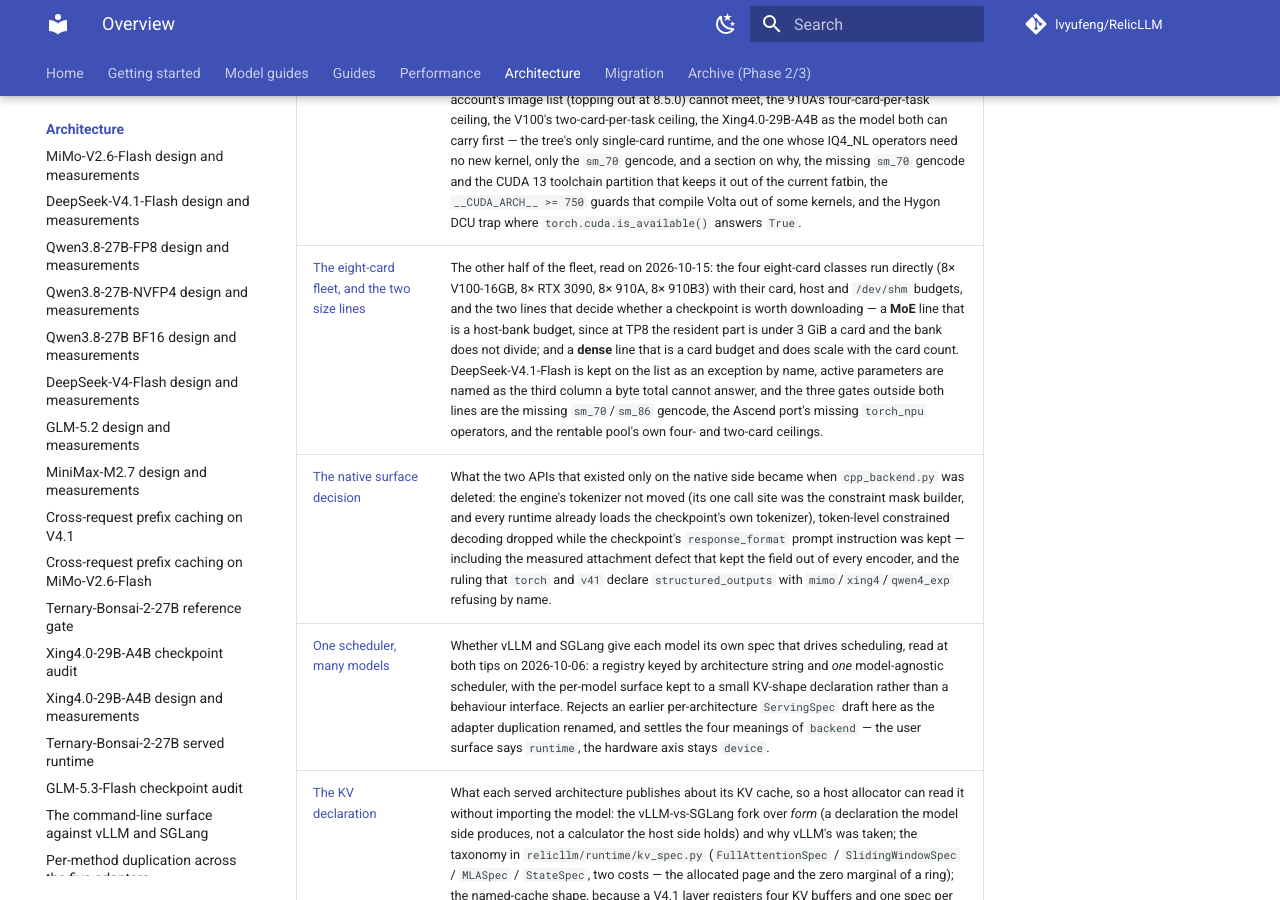
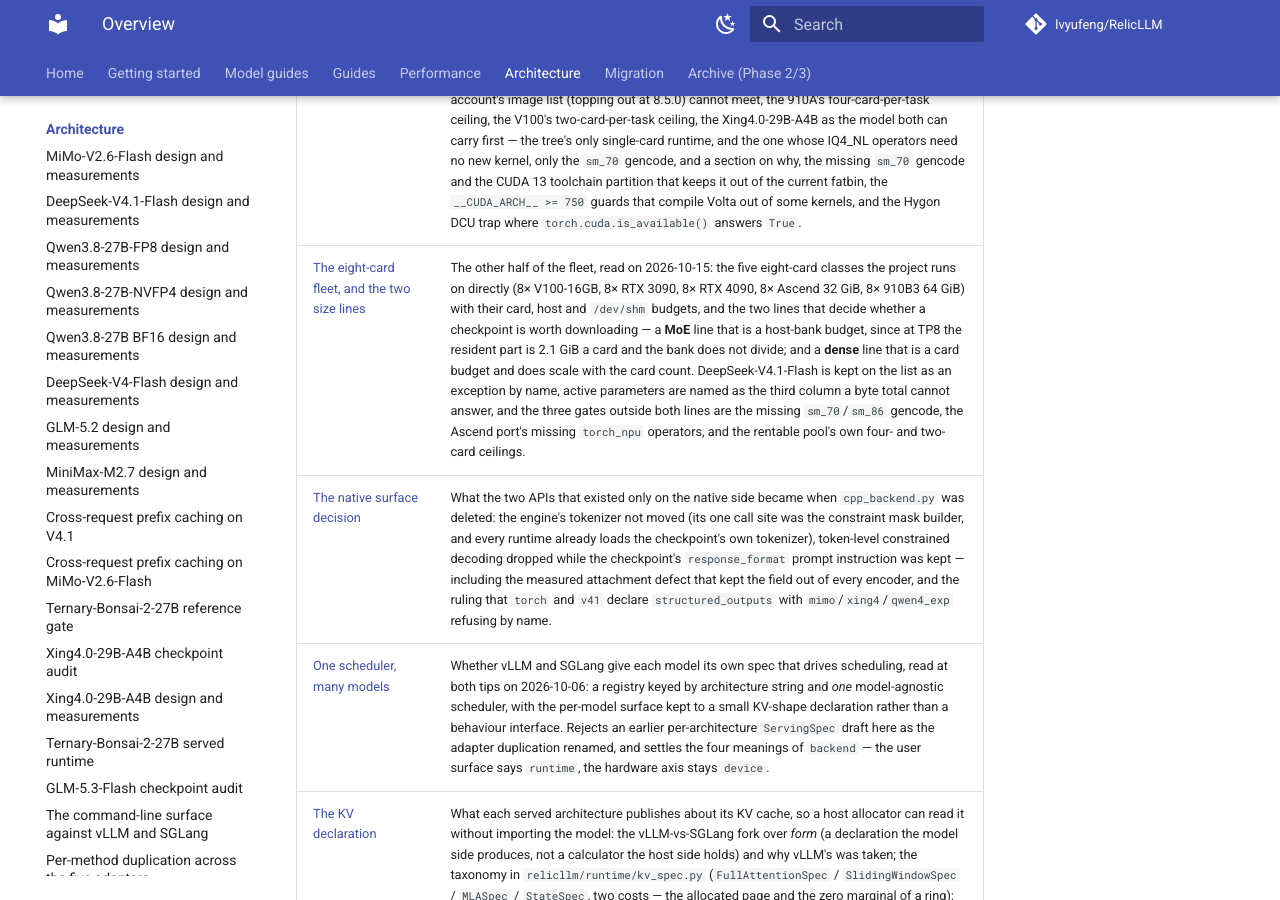
Before and after one commit to lvyufeng/RelicLLM, an MkDocs documentation site: the page built from docs/architecture/index.md, in a window 1280 px wide and 900 px high, scrolled down 3655 px. Built offline with MkDocs 1.6.1 and Material for MkDocs 9.7.7, drawn with Linux system fonts in a browser that asks for light colours; comment, search, counter and statistics services are not loaded.

Commit message:
docs(fleet): the index row counts five classes, not four
The row was written with the first commit's table and the second commit added the RTX 4090
class to it without updating the summary. It also repeated the 17.5 GiB resident figure that
the page no longer carries; the measured one is 2.1 GiB a card over eight ranks.

Co-Authored-By: Codex <noreply@anthropic.com>

```diff
--- a/docs/architecture/index.md
+++ b/docs/architecture/index.md
@@ -47,7 +47,7 @@ usually measured against. Three things are worth knowing before reading:
 | [The device plane](device_plane.md) | Which accelerator a process runs on, and what a second hardware family would have to satisfy to run here: the two string tables a port gets wrong first, the five canonicalizers folded onto one resolution under three named policies, the six entry points that decide a device and a collective, the `load_ops` provider seam and the 46 bindings it has no provider for, the four things that need replacing rather than renaming (graph capture, pinned memory, the custom all-reduce, NUMA affinity), and the line between an Ascend *decision* — testable on this CUDA box — and an Ascend *tensor*, which is not. |
 | [Joining a machine, and joining a family](joining_a_machine_or_a_family.md) | The contract behind the device plane's design, split along the two axes that arrive looking like one: **a machine** (a fourth box running the existing stack — per-host facts, the platform-dependent visible-devices variable, `scripts/remote_build.sh`, and why the baseline cannot see a skip) and **a family** (a first non-NVIDIA accelerator — what a runtime declares and the empty-tuple rule, why compute capability's *encoding* does not generalise even though its *question* does, the declaration/probe/provider checklist, and the six things with no answer yet). |
 | [The OpenI C2Net roster, and the first two targets](openi_c2net_roster_and_targets.md) | The rentable C2Net roster as measured on 2026-10-14 — nine `compute_source` families with their `spec_id` and price in one table, the measured billing formula that says those prices are per shape-hour rather than per card-hour — and what the two targets the older end of the market picks, **Ascend 910A** and **Tesla V100**, each need first: the 910A's on-card reading that `_npu_available()` now answers on real hardware, the CANN 9.0 floor the account's image list (topping out at 8.5.0) cannot meet, the 910A's four-card-per-task ceiling, the V100's two-card-per-task ceiling, the Xing4.0-29B-A4B as the model both can carry first — the tree's only single-card runtime, and the one whose IQ4_NL operators need no new kernel, only the `sm_70` gencode, and a section on why, the missing `sm_70` gencode and the CUDA 13 toolchain partition that keeps it out of the current fatbin, the `__CUDA_ARCH__ >= 750` guards that compile Volta out of some kernels, and the Hygon DCU trap where `torch.cuda.is_available()` answers `True`. |
-| [The eight-card fleet, and the two size lines](eight_card_fleet_and_size_lines.md) | The other half of the fleet, read on 2026-10-15: the four eight-card classes run directly (8× V100-16GB, 8× RTX 3090, 8× 910A, 8× 910B3) with their card, host and `/dev/shm` budgets, and the two lines that decide whether a checkpoint is worth downloading — a **MoE** line that is a host-bank budget, since at TP8 the resident part is under 3 GiB a card and the bank does not divide; and a **dense** line that is a card budget and does scale with the card count. DeepSeek-V4.1-Flash is kept on the list as an exception by name, active parameters are named as the third column a byte total cannot answer, and the three gates outside both lines are the missing `sm_70`/`sm_86` gencode, the Ascend port's missing `torch_npu` operators, and the rentable pool's own four- and two-card ceilings. |
+| [The eight-card fleet, and the two size lines](eight_card_fleet_and_size_lines.md) | The other half of the fleet, read on 2026-10-15: the five eight-card classes the project runs on directly (8× V100-16GB, 8× RTX 3090, 8× RTX 4090, 8× Ascend 32 GiB, 8× 910B3 64 GiB) with their card, host and `/dev/shm` budgets, and the two lines that decide whether a checkpoint is worth downloading — a **MoE** line that is a host-bank budget, since at TP8 the resident part is 2.1 GiB a card and the bank does not divide; and a **dense** line that is a card budget and does scale with the card count. DeepSeek-V4.1-Flash is kept on the list as an exception by name, active parameters are named as the third column a byte total cannot answer, and the three gates outside both lines are the missing `sm_70`/`sm_86` gencode, the Ascend port's missing `torch_npu` operators, and the rentable pool's own four- and two-card ceilings. |
 | [The native surface decision](native_surface_decision.md) | What the two APIs that existed only on the native side became when `cpp_backend.py` was deleted: the engine's tokenizer not moved (its one call site was the constraint mask builder, and every runtime already loads the checkpoint's own tokenizer), token-level constrained decoding dropped while the checkpoint's `response_format` prompt instruction was kept — including the measured attachment defect that kept the field out of every encoder, and the ruling that `torch` and `v41` declare `structured_outputs` with `mimo`/`xing4`/`qwen4_exp` refusing by name. |
 | [One scheduler, many models](one_scheduler_many_models.md) | Whether vLLM and SGLang give each model its own spec that drives scheduling, read at both tips on 2026-10-06: a registry keyed by architecture string and *one* model-agnostic scheduler, with the per-model surface kept to a small KV-shape declaration rather than a behaviour interface. Rejects an earlier per-architecture `ServingSpec` draft here as the adapter duplication renamed, and settles the four meanings of `backend` — the user surface says `runtime`, the hardware axis stays `device`. |
 | [The KV declaration](kv_declaration.md) | What each served architecture publishes about its KV cache, so a host allocator can read it without importing the model: the vLLM-vs-SGLang fork over *form* (a declaration the model side produces, not a calculator the host side holds) and why vLLM's was taken; the taxonomy in `relicllm/runtime/kv_spec.py` (`FullAttentionSpec` / `SlidingWindowSpec` / `MLASpec` / `StateSpec`, two costs — the allocated page and the zero marginal of a ring); the named-cache shape, because a V4.1 layer registers four KV buffers and one spec per layer cannot carry that; and the consolidation that makes `relicllm/triage/kv.py` read the declaration for the five served architectures, with all nine checked-in fixtures passing unchanged. |
```
